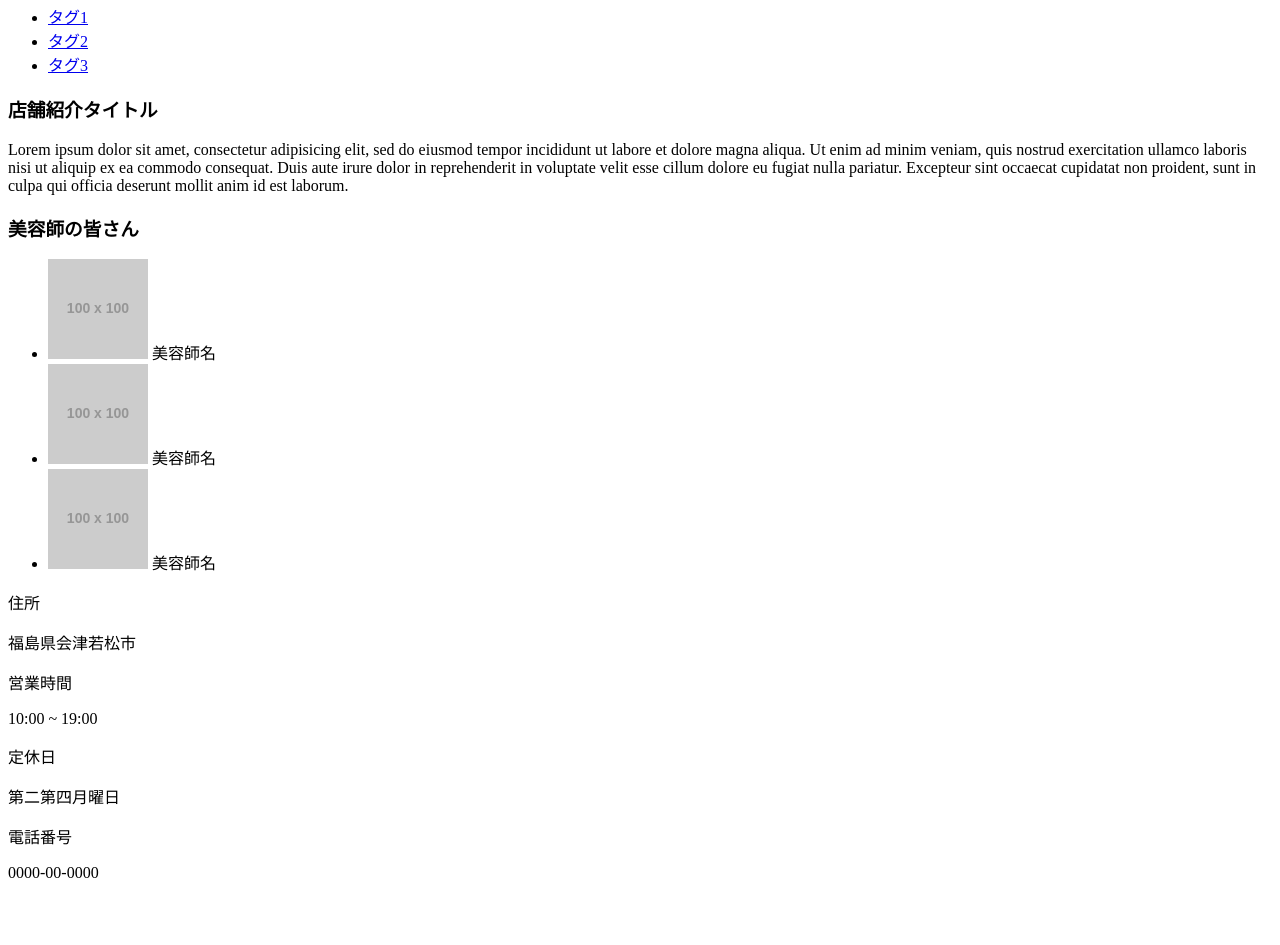
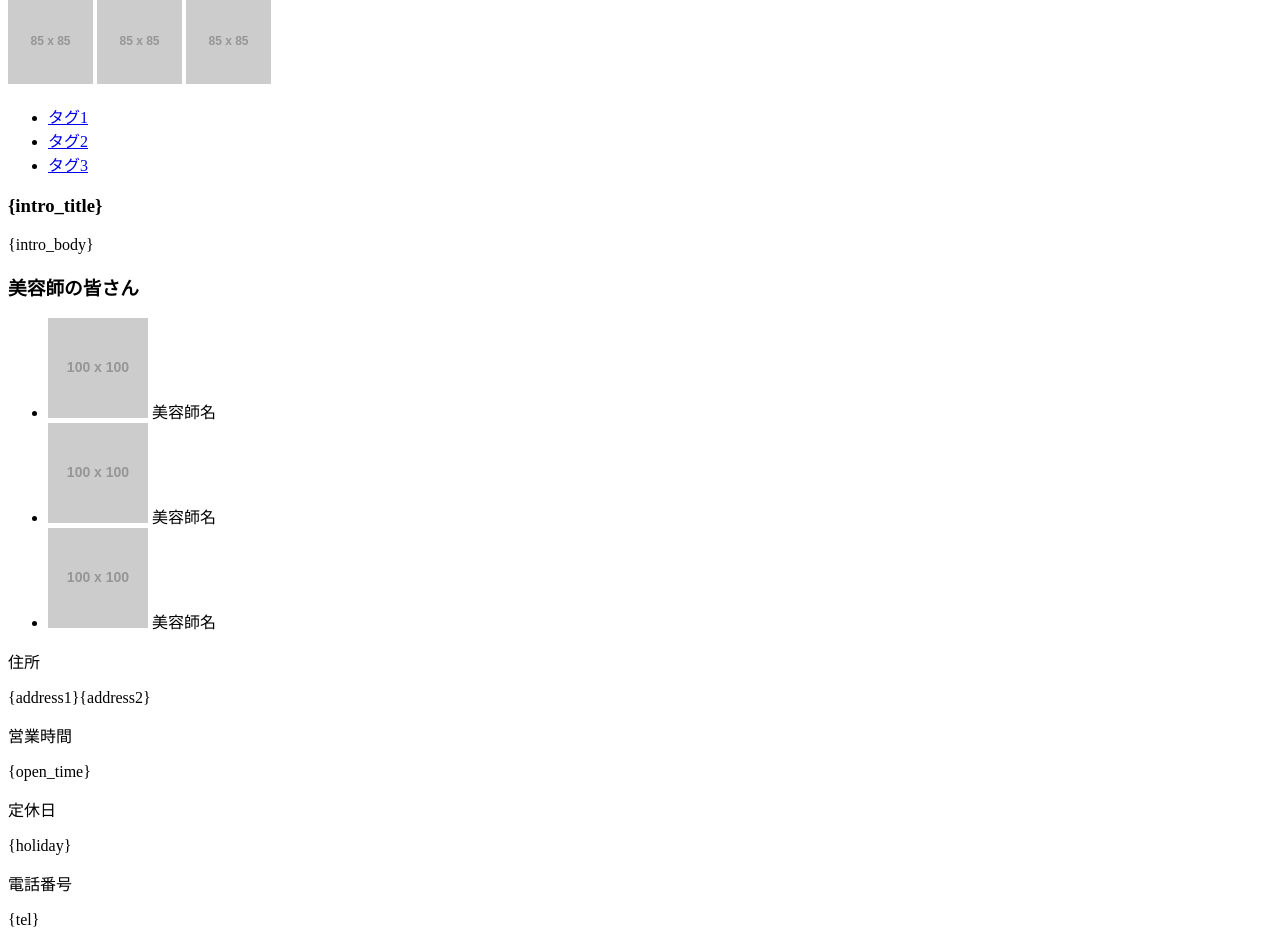
Before and after one commit to richmedia-jp/k-furusawa, a PHP site: page /detail.php in a window 1280 px wide. Shown: the part 638-1583 px from the top of the page. Before the commit the page ends 1516 px from the top, so only its background shows below. Run offline with PHP 8.4, Linux system fonts and the light colour scheme; grey boxes labelled with a size stand in for pictures from a placeholder-image service; data that the repository does not hold is empty; some libraries are stand-ins or nearby versions.

Commit message:
美容室詳細ページに組み込み

```diff
--- a/views/salon/detail.php
+++ b/views/salon/detail.php
@@ -4,7 +4,7 @@
 	  <div class="salon-content">
 
 	      <div class="salon-img">
-	        <img src="http://placehold.it/200x200/A92B48/fff?text=salon_image1">
+	        <img src="<?php echo $base_url; ?>/img/{img1}.jpg">
 	        <div class="salon-imgs">
 		        	<img src="http://placehold.it/85x85/A92B48/fff?text=salon_image1">
 		        	<img src="http://placehold.it/85x85/A92B48/fff?text=salon_image2">
@@ -22,13 +22,8 @@
 	      	  </ul>
 
 	      	  <section>
-	      			        	<h3>店舗紹介タイトル</h3>
-	      			        	<p>Lorem ipsum dolor sit amet, consectetur adipisicing elit, sed do eiusmod
-	      			        	tempor incididunt ut labore et dolore magna aliqua. Ut enim ad minim veniam,
-	      			        	quis nostrud exercitation ullamco laboris nisi ut aliquip ex ea commodo
-	      			        	consequat. Duis aute irure dolor in reprehenderit in voluptate velit esse
-	      			        	cillum dolore eu fugiat nulla pariatur. Excepteur sint occaecat cupidatat non
-	      			        	proident, sunt in culpa qui officia deserunt mollit anim id est laborum.</p>
+	      			        	<h3>{intro_title}</h3>
+	      			        	<p>{intro_body}</p>
 	      	  </section>
 
 	      	  <section>
@@ -51,13 +46,13 @@
 
 	      	  <section>
 	      	  		<label><i class="fa fa-home"></i> 住所</label>
-	      	  		<p>福島県会津若松市</p>
+	      	  		<p>{address1}{address2}</p>
 	      	  		<label><i class="fa fa-clock-o"></i>営業時間</label>
-	      	  		<p>10:00 ~ 19:00</p>
+	      	  		<p>{open_time}</p>
 	      	  		<label><i class="fa fa-frown-o"></i>定休日</label>
-	      	  		<p>第二第四月曜日</p>
+	      	  		<p>{holiday}</p>
 	      	  		<label><i class="fa fa-phone-square"></i> 電話番号</label>
-	      	  		<p>0000-00-0000</p>
+	      	  		<p>{tel}</p>
 	      	  </section>
 
 	      </div>
```
Also changed, not shown: 1 other file.
